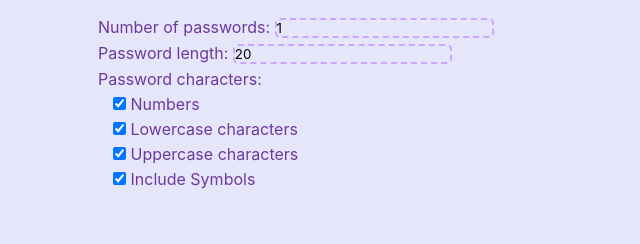
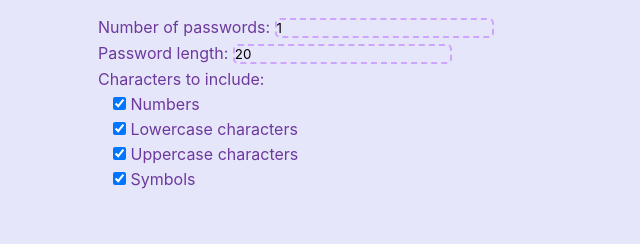
Before and after one commit to stormiwave/passgen, a website with bundled scripts: page src/view/index.html in a window 1280 px wide. Shown: the part 309-553 px from the top of the page, 301-941 px from the left. Built offline with nearby package versions, Linux system fonts and the light colour scheme.

Commit message:
small copy changes - approved by uhzak

```diff
--- a/src/view/index.html
+++ b/src/view/index.html
@@ -39,7 +39,7 @@
                 <label>Password length:
                     <input id="pass-length" type="number" value="20">
                 </label>
-                <fieldset>Password characters:
+                <fieldset>Characters to include:
                     <label>
                         <input id="char-numbers" type="checkbox" class="checkbox" checked>
                         Numbers
@@ -54,7 +54,7 @@
                     </label>
                     <label>
                         <input id="char-symbols" type="checkbox" class="checkbox" checked>
-                        Include Symbols
+                        Symbols
                     </label>
                 </fieldset>
             </form>
```
